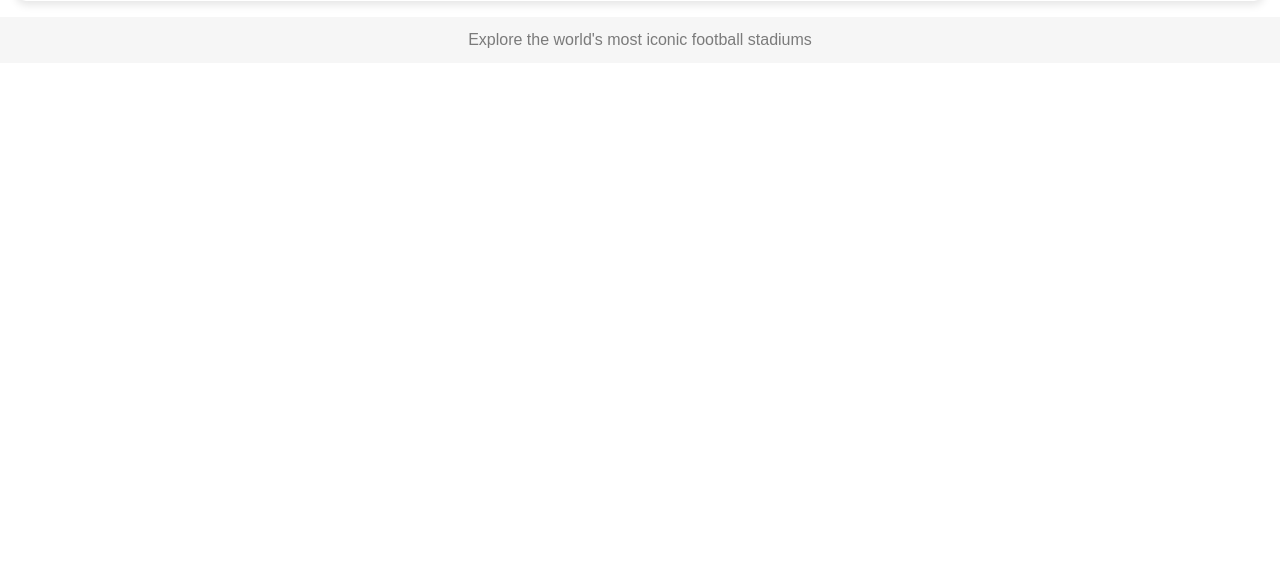
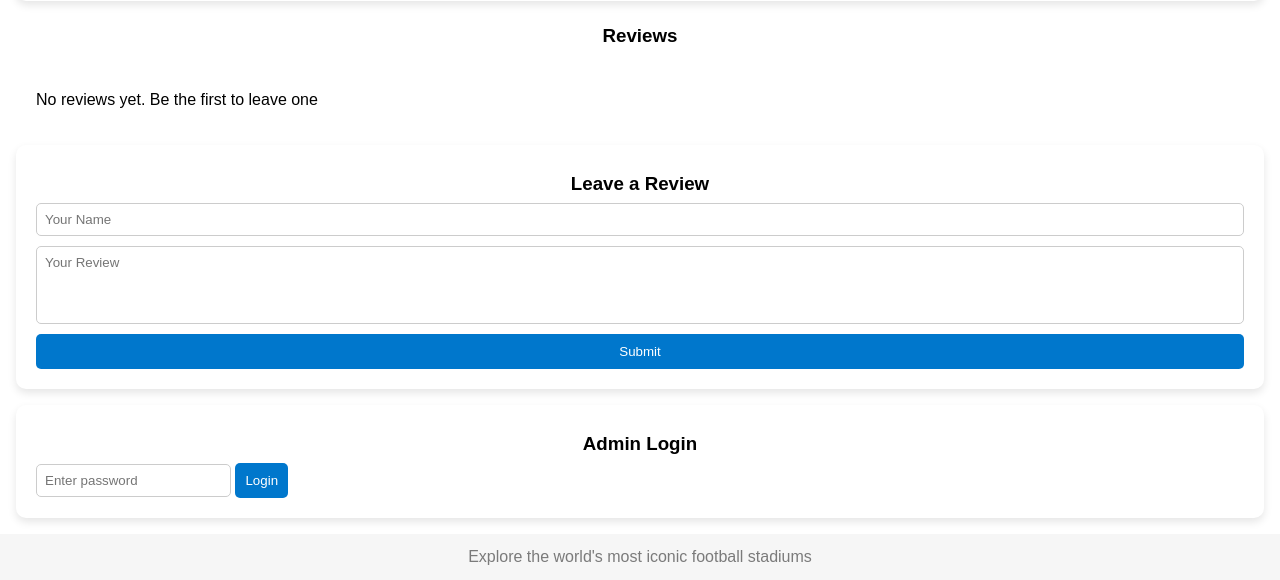
Before and after one commit to 21496/Football-Stadium-Website, a Flask app: page /football/1 in a window 1280 px wide. Shown: the part 1914-2494 px from the top of the page. Before the commit the page ends 1962 px from the top, so only its background shows below. Run offline with Flask 3, Linux system fonts and the light colour scheme; data comes from the database, SQL or seed files in the repository; both versions use the stored data as it was after the commit.

Commit message:
Stadium Review

```diff
--- a/routes.py
+++ b/routes.py
@@ -1,13 +1,14 @@
 import sqlite3
 
 
-from flask import Flask, render_template, abort
+from flask import Flask, render_template, abort, request, redirect, url_for, session
 
 
-app = Flask(__name__)
+app = Flask(__name__) # A random key that protects a session cookie that stores if user has admin accses or not
+app.secret_key = b'\x8f\xa3\x19\xcd\x5f\x91\x72\x4e\xab\x2d\x0c\x6b\xde\x94\x21\x7f\xfa\x11\x3b\x68\xee\xb2\x50\xac'
 
 
-@app.route('/')
+@app.route('/') # Show a list of all stadiums on the home page
 def home():
     conn = sqlite3.connect("stadium.db")
     cur = conn.cursor()
@@ -17,19 +18,44 @@ def home():
     return render_template('home.html', title='HOME', stadiums = stadiums)
 
 
-@app.route("/football/<int:Id>")
+@app.route("/football/<int:Id>", methods=["GET", "POST"]) # Show a specific stadium page, with detials and reviews
 def stadiums(Id):
-    try:
-        conn = sqlite3.connect("stadium.db")
-        cur = conn.cursor()
-        cur.execute("SELECT stadium.*, hometeam.*, location.* FROM hometeam INNER JOIN stadium ON hometeam.id = stadium.team_id INNER JOIN location ON location.id = stadium.Location WHERE stadium.Id=?", (Id,))
-        stadiums = cur.fetchone()
+    conn = sqlite3.connect("stadium.db")
+    cur = conn.cursor() # Fetchs the specific stadium details with hometeam and location info
+    cur.execute("SELECT stadium.*, hometeam.*, location.* FROM hometeam INNER JOIN stadium ON hometeam.id = stadium.team_id INNER JOIN location ON location.id = stadium.Location WHERE stadium.Id=?", (Id,))
+    stadiums = cur.fetchone()
+    if stadiums is None:
         conn.close()
-        if stadiums is None:
-            abort(404)
-        return render_template("stadiums.html", stadiums = stadiums, Id = Id)
-    except OverflowError:
         abort(404)
+    if request.method == "POST": # Review submission
+        if "password" in request.form:
+            password = request.form.get("password", "")
+            cur.execute("SELECT password FROM admin WHERE id=1")
+            stored_password = cur.fetchone()[0]
+            if password == stored_password:
+                session["admin"] = True # Admin login
+
+        elif "delete_review_id" in request.form and session.get("admin"): # Delete review
+            review_id = int(request.form["delete_review_id"])
+            cur.execute("DELETE FROM reviews WHERE id=?", (review_id,))
+            conn.commit()
+
+        elif "review" in request.form: # Add new review
+            name = request.form.get("name", "Anonymous").strip()
+            review = request.form.get("review", "").strip()
+            if review:
+                cur.execute("INSERT INTO reviews (stadium_id, name, review) VALUES (?, ?, ?)", (Id, name, review))
+                conn.commit()
+
+        elif "logout" in request.form: # Logout admin
+            session.pop("admin", None)
+
+        return redirect(url_for("stadiums", Id=Id))
+
+    cur.execute("SELECT id, name, review FROM reviews WHERE stadium_id=? ORDER BY id DESC", (Id,))
+    reviews = cur.fetchall() # Fetch reviews for the stadium
+    conn.close()
+    return render_template("stadiums.html", stadiums=stadiums, Id=Id, reviews=reviews, admin=session.get("admin", False))
 
 
 @app.errorhandler(404)
--- a/static/style.css
+++ b/static/style.css
@@ -33,7 +33,7 @@
   width: max-content;
   display: flex;
   align-items: center;
-  padding: 14px;
+  padding: 9px;
   border-radius: 28px;
   background: #f6f6f6;
   transition: box-shadow 0.25s;
@@ -138,8 +138,9 @@
 }
 
 .no-results {
+  display: none;
   text-align: center;
-  margin-top: 1rem;
+  margin: 3rem;
 }
 
 .header {
@@ -243,18 +244,50 @@
   box-shadow: 0 2px 4px rgba(0,0,0,0.05);
 }
 
-.description {
+.description, .map{
   padding: 20px;
   box-shadow: 0 4px 8px rgba(0,0,0,0.1);
   border-radius: 10px;
   margin: 1rem;
 }
 
-.map {
+h2, h3 {
+  text-align: center;
+  padding: 8px;
+}
+
+.review, .add-review, .admin-login{
   padding: 20px;
   box-shadow: 0 4px 8px rgba(0,0,0,0.1);
   border-radius: 10px;
   margin: 1rem;
+}
+
+.add-review form {
+  display: flex;
+  flex-direction: column;
+  gap: 10px;
+}
+
+input, textarea {
+  max-width: 100%;
+  padding: 8px;
+  border: 1px solid #ccc;
+  border-radius: 5px;
+  resize: none;
+}
+
+button {
+  padding: 10px;
+  border: none;
+  border-radius: 5px;
+  background: #0077cc;
+  color: white;
+  cursor: pointer;
+}
+
+button:hover {
+  background: #005fa3;
 }
 
 .footer {
--- a/templates/stadiums.html
+++ b/templates/stadiums.html
@@ -51,6 +51,50 @@
         <iframe src="{{stadiums[15]}}" width="600" height="450" style="border:0;" allowfullscreen="" loading="lazy" referrerpolicy="no-referrer-when-downgrade"></iframe>
     </div>
 
+    <section class="leave-a-review">
+        <h3>Reviews</h3>
+        {% if reviews %}
+        {% for review in reviews %}
+        <div class="review">
+            <h4>{{review[1]}}:</h4>
+            <p>{{review[2]}}</p>
+            {% if admin %}
+            <form method="POST" style="display:inline;">
+            <input type="hidden" name="delete_review_id" value="{{review[0]}}">
+            <button type="submit" style="color:red; background-color: white;">Delete</button> <!-- Delete button -->
+            </form>
+            {% endif %}
+        </div>
+        {% endfor %}
+        {% else %}
+        <p style="padding: 20px; margin: 1rem;">No reviews yet. Be the first to leave one</p>
+        {% endif %}
+
+        <div class="add-review"> <!-- Review form -->
+        <h3>Leave a Review</h3>
+        <form method="POST">
+            <input type="text" name="name" placeholder="Your Name">
+            <textarea name="review" rows="4" placeholder="Your Review" required></textarea>
+            <button type="submit">Submit</button>
+        </form>
+        </div>
+
+        {% if not admin %}
+        <div class="admin-login"> <!-- Admin login/logout -->
+        <h3>Admin Login</h3>
+        <form method="POST">
+            <input type="password" name="password" placeholder="Enter password" required>
+            <button type="submit">Login</button>
+        </form>
+        </div>
+        {% else %}
+        <form method="POST" style="margin-left: 16px;">
+        <button type="submit" name="logout">Logout Admin</button>
+        </form>
+        <p style="margin: 16px;">You are logged in as an admin. You can delete the reviews above</p>
+        {% endif %}
+    </section>
+
     <div class="footer">
         Explore the world's most iconic football stadiums
     </div>
```
Also changed, not shown: templates/home.html (+6 -2 lines), stadium.db.
